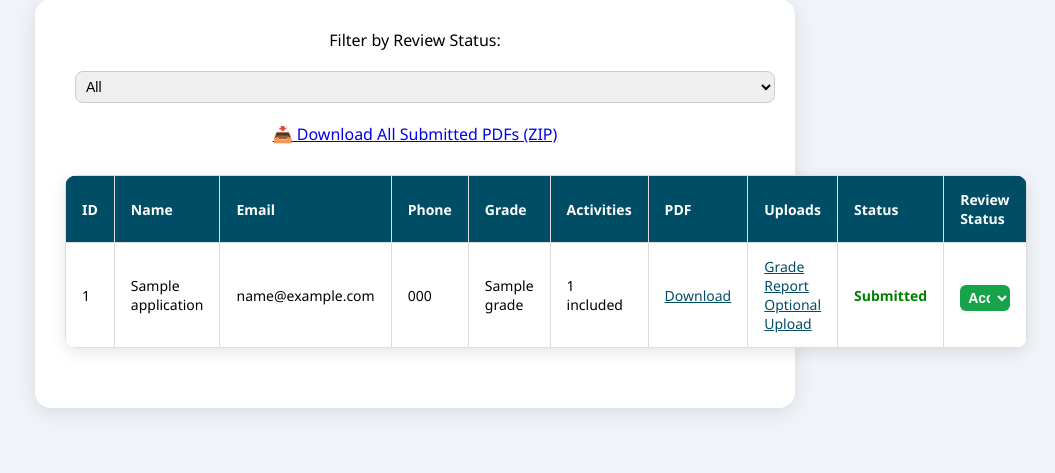
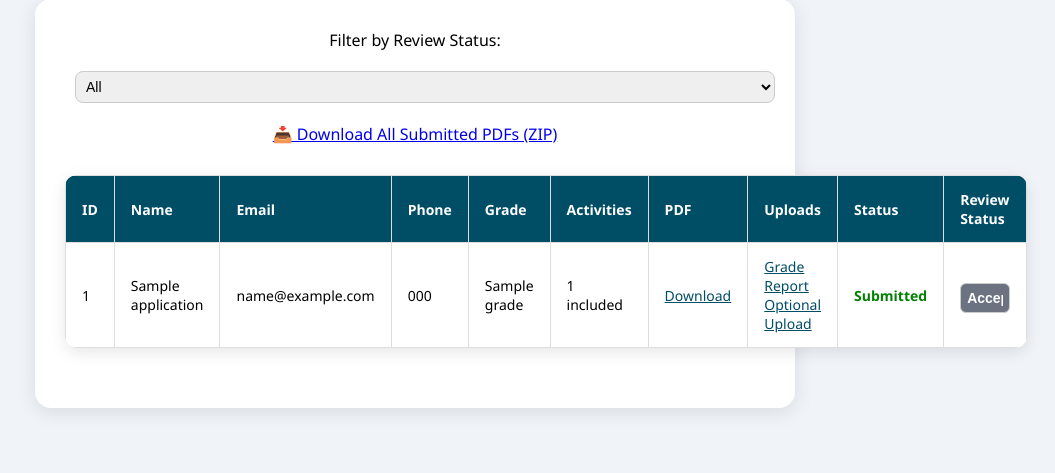
Before and after one commit to Ella1010/Nonprofit-Web-Portal, a Flask app: page /admin in a window 1280 px wide. Shown: the part 139-612 px from the top of the page, without its empty margins (225-1280 px from the left). Run offline with Flask 3, Linux system fonts and the light colour scheme; the visitor is signed in with stand-in values (Sample User, id 1); a database or web service that is not in the repository returns one stand-in record (values such as "Sample title"); parts of the project's set-up code (start-up, migrations or seed data) failed here and were passed over; some libraries are stand-ins or nearby versions.

Commit message:
Update border of admission status button

```diff
--- a/templates/admin.html
+++ b/templates/admin.html
@@ -77,10 +77,12 @@
 
     select.review-status-select {
       font-weight: bold;
-      border: none;
+      border: 1px solid #ccc;
       border-radius: 6px;
-      padding: 4px;
+      padding: 6px;
       color: white;
+      appearance: none; /* Remove native styling for consistency */
+      background-color: #6b7280; /* Fallback for undefined status */
     }
 
     .status-accepted {
```
